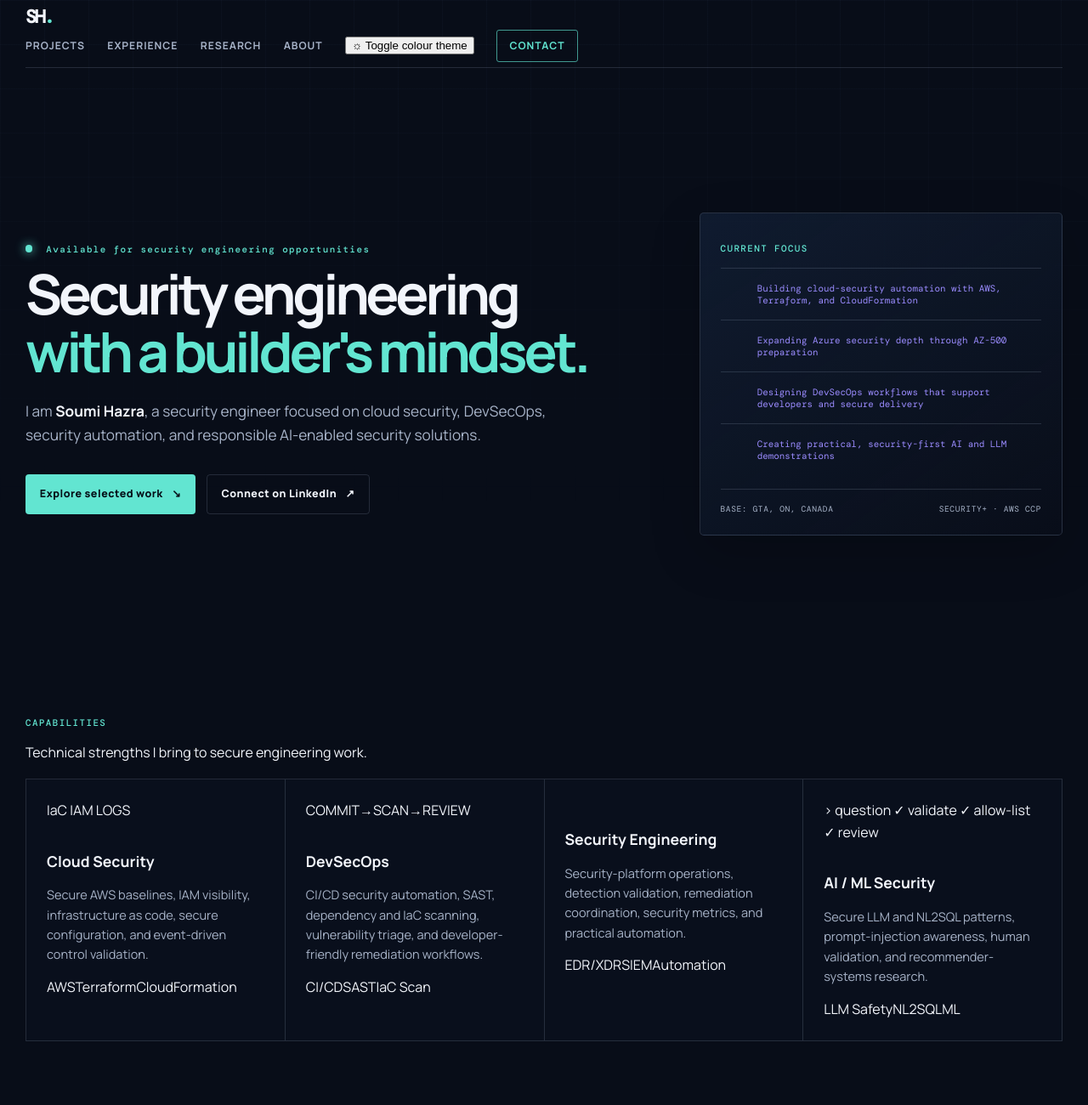
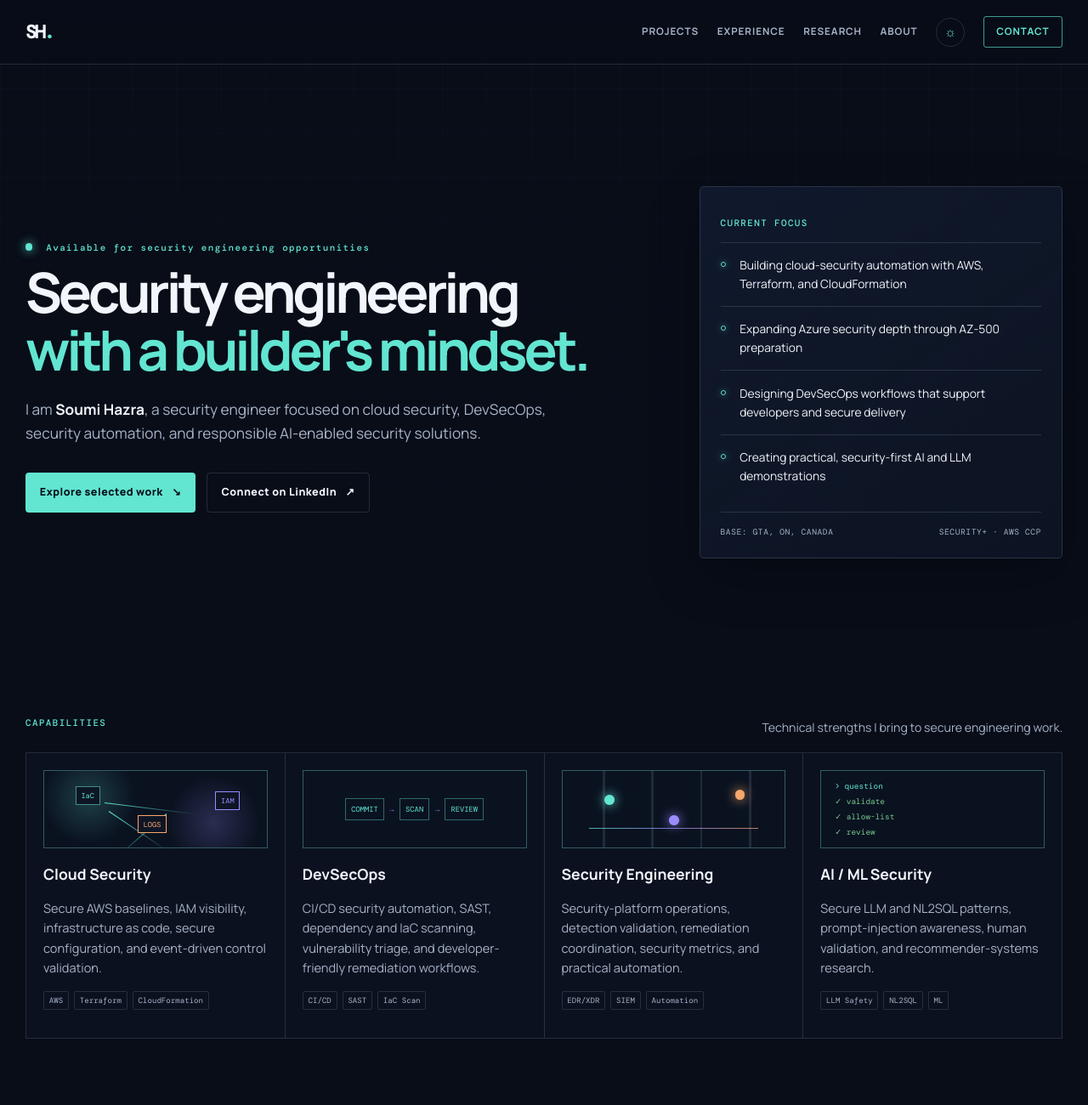
Before and after one commit to HSoumi/HSoumi.github.io, a plain HTML site: page index.html in a window 1280 px wide. Shown: the top 1300 px of the page at 85% size. Drawn offline with nearby package versions, Linux system fonts and the light colour scheme.

Commit message:
Add theme toggle and capability visuals

```diff
--- a/styles.css
+++ b/styles.css
@@ -2,14 +2,34 @@
   --bg: #080d18;
   --surface: #0e1525;
   --surface-2: #111b2f;
+  --surface-3: #0a1220;
+  --header-bg: rgba(8, 13, 24, .84);
   --line: rgba(185, 205, 230, .16);
   --text: #f2f5fb;
   --muted: #a7b3c8;
   --teal: #62e5d1;
   --violet: #9b8cff;
   --orange: #f5a76d;
+  --shadow: rgba(0, 0, 0, .28);
+  --grid-line: rgba(135, 164, 211, .035);
   --mono: 'DM Mono', monospace;
   --sans: 'Manrope', sans-serif;
+}
+
+body[data-theme="light"] {
+  --bg: #f5f8fc;
+  --surface: #ffffff;
+  --surface-2: #eaf0f8;
+  --surface-3: #f0f5fa;
+  --header-bg: rgba(245, 248, 252, .88);
+  --line: rgba(29, 52, 81, .16);
+  --text: #101828;
+  --muted: #526174;
+  --teal: #007f73;
+  --violet: #6755be;
+  --orange: #ae5418;
+  --shadow: rgba(23, 42, 64, .12);
+  --grid-line: rgba(29, 52, 81, .055);
 }
 
 * { box-sizing: border-box; }
@@ -21,6 +41,7 @@ body {
   color: var(--text);
   font-family: var(--sans);
   line-height: 1.6;
+  transition: background-color .25s ease, color .25s ease;
 }
 
 .page-grid {
@@ -29,8 +50,8 @@ body {
   pointer-events: none;
   z-index: -1;
   background-image:
-    linear-gradient(rgba(135, 164, 211, .035) 1px, transparent 1px),
-    linear-gradient(90deg, rgba(135, 164, 211, .035) 1px, transparent 1px);
+    linear-gradient(var(--grid-line) 1px, transparent 1px),
+    linear-gradient(90deg, var(--grid-line) 1px, transparent 1px);
   background-size: 52px 52px;
   mask-image: linear-gradient(to bottom, black, transparent 78%);
 }
@@ -39,21 +60,45 @@ body {
 .skip-link:focus {
   left: 1rem;
   top: 1rem;
-  z-index: 50;
+  z-index: 200;
   padding: .6rem 1rem;
   color: #061019;
   background: var(--teal);
   border-radius: 4px;
 }
 
+.sr-only {
+  position: absolute;
+  width: 1px;
+  height: 1px;
+  padding: 0;
+  margin: -1px;
+  overflow: hidden;
+  clip: rect(0, 0, 0, 0);
+  white-space: nowrap;
+  border: 0;
+}
+
 .site-header {
+  position: sticky;
+  top: 0;
+  z-index: 100;
+  width: 100%;
+  min-height: 76px;
+  display: flex;
+  align-items: center;
+  background: var(--header-bg);
+  border-bottom: 1px solid var(--line);
+  backdrop-filter: blur(16px);
+  -webkit-backdrop-filter: blur(16px);
+}
+
+.header-inner {
   width: min(1220px, calc(100% - 3rem));
-  height: 80px;
   margin: auto;
   display: flex;
   align-items: center;
   justify-content: space-between;
-  border-bottom: 1px solid var(--line);
 }
 
 .brand {
@@ -68,11 +113,11 @@ body {
 .site-nav {
   display: flex;
   align-items: center;
-  gap: 1.65rem;
+  gap: 1.35rem;
 }
 
 .site-nav a {
-  font-size: .76rem;
+  font-size: .73rem;
   font-weight: 700;
   letter-spacing: .08em;
   text-transform: uppercase;
@@ -90,11 +135,32 @@ body {
   border-radius: 3px;
 }
 
+.theme-toggle {
+  display: inline-grid;
+  place-items: center;
+  width: 34px;
+  height: 34px;
+  padding: 0;
+  color: var(--teal);
+  background: transparent;
+  border: 1px solid var(--line);
+  border-radius: 50%;
+  cursor: pointer;
+}
+
+.theme-toggle:hover,
+.theme-toggle:focus-visible {
+  color: var(--text);
+  border-color: var(--teal);
+  outline: none;
+}
+
+.theme-icon { font-size: .96rem; line-height: 1; }
 .menu-toggle { display: none; }
 .section-shell { width: min(1220px, calc(100% - 3rem)); margin: auto; }
 
 .hero {
-  min-height: calc(100vh - 80px);
+  min-height: calc(100vh - 76px);
   display: grid;
   grid-template-columns: 1.25fr .75fr;
   gap: 5rem;
@@ -143,7 +209,6 @@ body {
 
 .hero-intro { max-width: 640px; color: var(--muted); font-size: 1.08rem; }
 .hero-intro strong { color: var(--text); }
-
 .hero-actions { display: flex; flex-wrap: wrap; gap: .8rem; margin-top: 2rem; }
 
 .button {
@@ -166,21 +231,30 @@ body {
 .hero-panel {
   border: 1px solid var(--line);
   border-radius: 5px;
-  background: linear-gradient(145deg, rgba(18, 31, 53, .8), rgba(10, 15, 27, .55));
+  background: linear-gradient(145deg, color-mix(in srgb, var(--surface-2) 88%, transparent), color-mix(in srgb, var(--surface) 80%, transparent));
   padding: 1.5rem;
-  box-shadow: 0 20px 60px rgba(0, 0, 0, .2);
+  box-shadow: 0 20px 60px var(--shadow);
 }
 
 .focus-list { list-style: none; padding: 0; margin: 1rem 0; }
 .focus-list li {
   display: grid;
-  grid-template-columns: 2.2rem 1fr;
-  gap: .5rem;
-  padding: 1rem 0;
+  grid-template-columns: .7rem 1fr;
+  gap: .72rem;
+  align-items: start;
+  padding: .95rem 0;
   border-top: 1px solid var(--line);
-  font-size: .89rem;
+  font-size: .86rem;
 }
-.focus-list li span { font: 400 .68rem var(--mono); color: var(--violet); }
+
+.focus-marker {
+  width: .4rem;
+  height: .4rem;
+  margin-top: .43rem;
+  border: 1px solid var(--teal);
+  border-radius: 50%;
+  box-shadow: 0 0 8px rgba(98, 229, 209, .45);
+}
 
 .panel-footer {
   display: flex;
@@ -194,29 +268,100 @@ body {
 }
 
 .capabilities { padding: 2rem 0 7rem; }
+.capabilities-heading { display: flex; justify-content: space-between; align-items: end; gap: 2rem; margin-bottom: 1.1rem; }
+.capabilities-heading > p:last-child { max-width: 360px; margin: 0; color: var(--muted); font-size: .88rem; }
+
 .capability-grid {
   display: grid;
   grid-template-columns: repeat(4, 1fr);
   border-top: 1px solid var(--line);
   border-left: 1px solid var(--line);
-  margin-top: 1.1rem;
 }
-.capability-grid article {
-  min-height: 230px;
-  padding: 1.5rem;
+
+.capability-card {
+  min-height: 336px;
+  padding: 1.25rem;
   border-right: 1px solid var(--line);
   border-bottom: 1px solid var(--line);
-  background: rgba(14, 21, 37, .4);
+  background: color-mix(in srgb, var(--surface) 58%, transparent);
 }
-.capability-number { font: 400 .68rem var(--mono); color: var(--violet); }
-.capability-grid h2 { font-size: 1.1rem; margin: 2rem 0 .65rem; }
-.capability-grid p,
+
+.capability-card h2 { font-size: 1.1rem; margin: 1rem 0 .58rem; }
+.capability-card p,
 .section-heading > p,
 .project-copy p,
 .timeline-item p,
 .research-card p,
 .about-copy > p,
 .contact-copy > p { color: var(--muted); font-size: .91rem; }
+
+.capability-art {
+  position: relative;
+  height: 92px;
+  overflow: hidden;
+  border: 1px solid color-mix(in srgb, var(--teal) 24%, var(--line));
+  background: var(--surface-3);
+}
+
+.capability-tags,
+.tags,
+.inline-tags { display: flex; gap: .38rem; flex-wrap: wrap; margin-top: 1rem; }
+
+.capability-tags span,
+.tags span,
+.inline-tags span {
+  padding: .23rem .36rem;
+  border: 1px solid var(--line);
+  border-radius: 2px;
+  color: var(--muted);
+  font: 400 .57rem var(--mono);
+}
+
+.art-cloud:before {
+  content: '';
+  position: absolute;
+  inset: 0;
+  background: radial-gradient(circle at 20% 35%, rgba(98, 229, 209, .22), transparent 25%), radial-gradient(circle at 76% 67%, rgba(155, 140, 255, .22), transparent 26%);
+}
+
+.art-node {
+  position: absolute;
+  z-index: 1;
+  padding: .24rem .36rem;
+  border: 1px solid rgba(98, 229, 209, .58);
+  color: var(--teal);
+  background: var(--surface);
+  font: .54rem var(--mono);
+}
+
+.art-node-a { top: 18px; left: 14%; }
+.art-node-b { top: 24px; right: 12%; color: var(--violet); border-color: var(--violet); }
+.art-node-c { bottom: 17px; left: 42%; color: var(--orange); border-color: var(--orange); }
+.art-cloud i { position: absolute; height: 1px; background: linear-gradient(90deg, var(--teal), transparent); transform-origin: left; }
+.art-cloud i:nth-last-child(3) { width: 42%; left: 27%; top: 37px; transform: rotate(7deg); }
+.art-cloud i:nth-last-child(2) { width: 32%; left: 29%; top: 47px; transform: rotate(34deg); }
+.art-cloud i:nth-last-child(1) { width: 30%; left: 55%; top: 50px; transform: rotate(139deg); }
+
+.art-devsecops { display: flex; align-items: center; justify-content: center; gap: .4rem; padding: .65rem; color: var(--teal); font: .55rem var(--mono); }
+.art-devsecops span { padding: .38rem; border: 1px solid rgba(98, 229, 209, .42); }
+.art-devsecops b { color: var(--violet); }
+
+.art-engineering:before {
+  content: '';
+  position: absolute;
+  inset: 0;
+  background: linear-gradient(90deg, transparent 0 18%, color-mix(in srgb, var(--line) 80%, transparent) 18% 19%, transparent 19% 40%, color-mix(in srgb, var(--line) 80%, transparent) 40% 41%, transparent 41% 62%, color-mix(in srgb, var(--line) 80%, transparent) 62% 63%, transparent 63% 84%, color-mix(in srgb, var(--line) 80%, transparent) 84% 85%, transparent 85%);
+}
+
+.pulse { position: absolute; width: .72rem; height: .72rem; border-radius: 50%; background: var(--teal); box-shadow: 0 0 13px var(--teal); }
+.pulse-one { left: 19%; top: 28px; }
+.pulse-two { left: 48%; top: 52px; background: var(--violet); box-shadow: 0 0 13px var(--violet); }
+.pulse-three { right: 18%; top: 22px; background: var(--orange); box-shadow: 0 0 13px var(--orange); }
+.telemetry-line { position: absolute; left: 12%; right: 12%; bottom: 22px; height: 1px; background: linear-gradient(90deg, var(--teal), var(--violet), var(--orange)); opacity: .75; }
+
+.art-ai { display: flex; flex-direction: column; justify-content: center; gap: .38rem; padding: .9rem 1rem; color: var(--muted); font: .59rem var(--mono); }
+.art-ai span:first-child { color: var(--teal); }
+.art-ai span:not(:first-child) { color: #78c98c; }
 
 .projects,
 .experience { padding: 6.5rem 0; border-top: 1px solid var(--line); }
@@ -225,21 +370,14 @@ body {
 .section-heading > p { max-width: 360px; margin: 0 0 .5rem; }
 
 .project-grid { display: grid; grid-template-columns: repeat(12, 1fr); gap: 1rem; }
-.project-card {
-  grid-column: span 4;
-  background: linear-gradient(145deg, rgba(16, 27, 47, .92), rgba(12, 19, 34, .72));
-  border: 1px solid var(--line);
-  border-radius: 5px;
-  overflow: hidden;
-  transition: transform .25s ease, border-color .25s ease;
-}
+.project-card { grid-column: span 4; background: linear-gradient(145deg, color-mix(in srgb, var(--surface-2) 95%, transparent), color-mix(in srgb, var(--surface) 84%, transparent)); border: 1px solid var(--line); border-radius: 5px; overflow: hidden; transition: transform .25s ease, border-color .25s ease; }
 .project-card:hover { transform: translateY(-5px); border-color: rgba(98, 229, 209, .62); }
 .project-topline { display: flex; justify-content: space-between; padding: 1rem 1.15rem; font: 400 .59rem var(--mono); letter-spacing: .07em; color: var(--muted); border-bottom: 1px solid var(--line); }
 .architecture,
 .pipeline,
-.prompt-art { height: 175px; position: relative; margin: 1rem; border: 1px solid rgba(98, 229, 209, .2); background: #0a1220; overflow: hidden; }
+.prompt-art { height: 175px; position: relative; margin: 1rem; border: 1px solid color-mix(in srgb, var(--teal) 24%, var(--line)); background: var(--surface-3); overflow: hidden; }
 .architecture:before { content: ''; position: absolute; inset: 0; background: radial-gradient(circle at 20% 30%, rgba(98, 229, 209, .22), transparent 24%), radial-gradient(circle at 75% 68%, rgba(155, 140, 255, .25), transparent 25%); }
-.node { position: absolute; padding: .3rem .43rem; border: 1px solid rgba(98, 229, 209, .65); background: #0e1b2e; color: var(--teal); font: .58rem var(--mono); z-index: 1; }
+.node { position: absolute; padding: .3rem .43rem; border: 1px solid rgba(98, 229, 209, .65); background: var(--surface); color: var(--teal); font: .58rem var(--mono); z-index: 1; }
 .node-a { left: 15%; top: 24%; }
 .node-b { right: 14%; top: 29%; }
 .node-c { left: 29%; bottom: 22%; color: var(--violet); border-color: var(--violet); }
@@ -257,10 +395,6 @@ body {
 .project-copy { padding: .25rem 1.15rem 1.35rem; }
 .project-copy h3 { font-size: 1.25rem; line-height: 1.25; margin: .6rem 0; }
 .project-copy h3 em { font-style: normal; color: var(--teal); }
-.tags,
-.inline-tags { display: flex; gap: .38rem; flex-wrap: wrap; margin-top: 1rem; }
-.tags span,
-.inline-tags span { padding: .23rem .36rem; border: 1px solid var(--line); border-radius: 2px; color: var(--muted); font: 400 .57rem var(--mono); }
 
 .timeline { border-top: 1px solid var(--line); }
 .timeline-item { display: grid; grid-template-columns: 200px 1fr; gap: 2rem; padding: 1.85rem 0; border-bottom: 1px solid var(--line); }
@@ -271,6 +405,7 @@ body {
 
 .research { padding: 6.5rem 0; }
 .research-card { display: grid; grid-template-columns: .65fr 1.35fr; gap: 3.4rem; padding: 3rem; background: linear-gradient(130deg, #12223a, #151437); border: 1px solid rgba(155, 140, 255, .35); border-radius: 5px; }
+body[data-theme="light"] .research-card { background: linear-gradient(130deg, #e1eff7, #ece8ff); }
 .research-code { min-height: 240px; display: grid; place-content: center; gap: .7rem; background: radial-gradient(circle, rgba(155, 140, 255, .28), transparent 63%); font: .78rem var(--mono); color: var(--violet); letter-spacing: .1em; }
 .research-code span:nth-child(2) { margin-left: 2rem; color: var(--teal); }
 .research-code span:nth-child(3) { margin-left: 4rem; color: var(--orange); }
@@ -281,10 +416,10 @@ body {
 .research-meta { display: flex; gap: 1rem; flex-wrap: wrap; font: 400 .64rem var(--mono); color: var(--teal); margin-top: 1.3rem; }
 
 .about { padding: 6.5rem 0; display: grid; grid-template-columns: .84fr 1.16fr; gap: 5rem; align-items: center; border-top: 1px solid var(--line); }
-.about-photo { position: relative; max-width: 420px; }
-.about-photo:before { content: ''; position: absolute; inset: -10px 10px 10px -10px; border: 1px solid rgba(98, 229, 209, .42); z-index: -1; }
-.about-photo img { width: 100%; aspect-ratio: 4 / 5; object-fit: cover; object-position: center 35%; display: block; filter: saturate(.92) contrast(1.03); }
-.photo-caption { padding: .6rem .7rem; background: var(--surface-2); font: .6rem var(--mono); letter-spacing: .08em; color: var(--teal); }
+.about-photo { position: relative; width: min(100%, 420px); aspect-ratio: 4 / 5; overflow: hidden; background: var(--surface-2); box-shadow: 0 18px 45px var(--shadow); }
+.about-photo::before { content: ''; position: absolute; inset: 10px; border: 1px solid rgba(98, 229, 209, .42); z-index: 2; pointer-events: none; }
+.about-photo img { width: 100%; height: 100%; display: block; object-fit: cover; object-position: center 25%; filter: saturate(.92) contrast(1.03); }
+.photo-caption { position: absolute; right: 0; bottom: 0; left: 0; z-index: 3; padding: .65rem .8rem; background: linear-gradient(to right, color-mix(in srgb, var(--bg) 96%, transparent), color-mix(in srgb, var(--bg) 72%, transparent)); border-top: 1px solid color-mix(in srgb, var(--teal) 30%, transparent); color: var(--teal); font: .6rem var(--mono); letter-spacing: .08em; }
 .about h2 { font-size: clamp(2.2rem, 4vw, 4rem); margin: .55rem 0 1.2rem; }
 .credential-grid { display: grid; grid-template-columns: repeat(2, 1fr); gap: 1px; margin-top: 1.7rem; background: var(--line); border: 1px solid var(--line); }
 .credential-grid div { background: var(--surface); padding: .85rem; }
@@ -292,10 +427,10 @@ body {
 .credential-grid strong { display: block; font-size: .77rem; margin-top: .23rem; }
 
 .contact { padding: 7rem 0; position: relative; border-top: 1px solid var(--line); overflow: hidden; }
-.contact-orbit { position: absolute; width: 540px; height: 540px; border: 1px solid rgba(98, 229, 209, .18); border-radius: 50%; right: -140px; top: -70px; }
+.contact-orbit { position: absolute; width: 540px; height: 540px; border: 1px solid color-mix(in srgb, var(--teal) 28%, transparent); border-radius: 50%; right: -140px; top: -70px; }
 .contact-orbit:before,
-.contact-orbit:after { content: ''; position: absolute; border: 1px solid rgba(155, 140, 255, .18); border-radius: 50%; inset: 55px; }
-.contact-orbit:after { inset: 115px; border-color: rgba(245, 167, 109, .19); }
+.contact-orbit:after { content: ''; position: absolute; border: 1px solid color-mix(in srgb, var(--violet) 24%, transparent); border-radius: 50%; inset: 55px; }
+.contact-orbit:after { inset: 115px; border-color: color-mix(in srgb, var(--orange) 26%, transparent); }
 .contact-copy { position: relative; }
 .contact h2 { font-size: clamp(2.5rem, 5vw, 5rem); margin: .55rem 0 1rem; }
 .contact-copy > p { max-width: 530px; font-size: 1.02rem; }
@@ -315,7 +450,7 @@ body {
   .project-card { transition: none; }
 }
 
-@media (max-width: 850px) {
+@media (max-width: 900px) {
   .hero { grid-template-columns: 1fr; gap: 2rem; padding: 4.5rem 0; }
   .capability-grid { grid-template-columns: repeat(2, 1fr); }
   .project-card { grid-column: span 12; }
@@ -328,24 +463,26 @@ body {
   .about-photo { max-width: 500px; }
 }
 
-@media (max-width: 620px) {
-  .site-header,
+@media (max-width: 700px) {
+  .site-header { min-height: 68px; }
+  .header-inner,
   .section-shell,
   .site-footer { width: min(100% - 2rem, 1220px); }
-
-  .site-header { height: 68px; }
   .menu-toggle { display: grid; gap: 5px; border: 0; background: transparent; padding: .5rem; }
   .menu-toggle span:not(.sr-only) { display: block; width: 23px; height: 1px; background: var(--text); }
-  .site-nav { display: none; position: absolute; top: 68px; left: 1rem; right: 1rem; padding: 1rem; background: #10192a; border: 1px solid var(--line); flex-direction: column; align-items: stretch; gap: 0; }
+  .site-nav { display: none; position: absolute; top: 68px; left: 1rem; right: 1rem; padding: .65rem; background: var(--surface); border: 1px solid var(--line); box-shadow: 0 16px 36px var(--shadow); flex-direction: column; align-items: stretch; gap: 0; }
   .site-nav.is-open { display: flex; }
   .site-nav a { padding: .8rem; }
   .site-nav .nav-contact { text-align: center; margin: .4rem; }
+  .theme-toggle { width: 100%; height: auto; min-height: 38px; border-radius: 3px; margin: .3rem 0; }
   .hero { min-height: auto; padding: 4rem 0; }
   .hero h1 { font-size: 2.85rem; }
   .panel-footer { font-size: .52rem; }
   .capabilities { padding-bottom: 4.5rem; }
+  .capabilities-heading { display: block; }
+  .capabilities-heading > p:last-child { margin-top: .65rem; }
   .capability-grid { grid-template-columns: 1fr; }
-  .capability-grid article { min-height: auto; }
+  .capability-card { min-height: auto; }
   .projects,
   .experience,
   .research,
```
